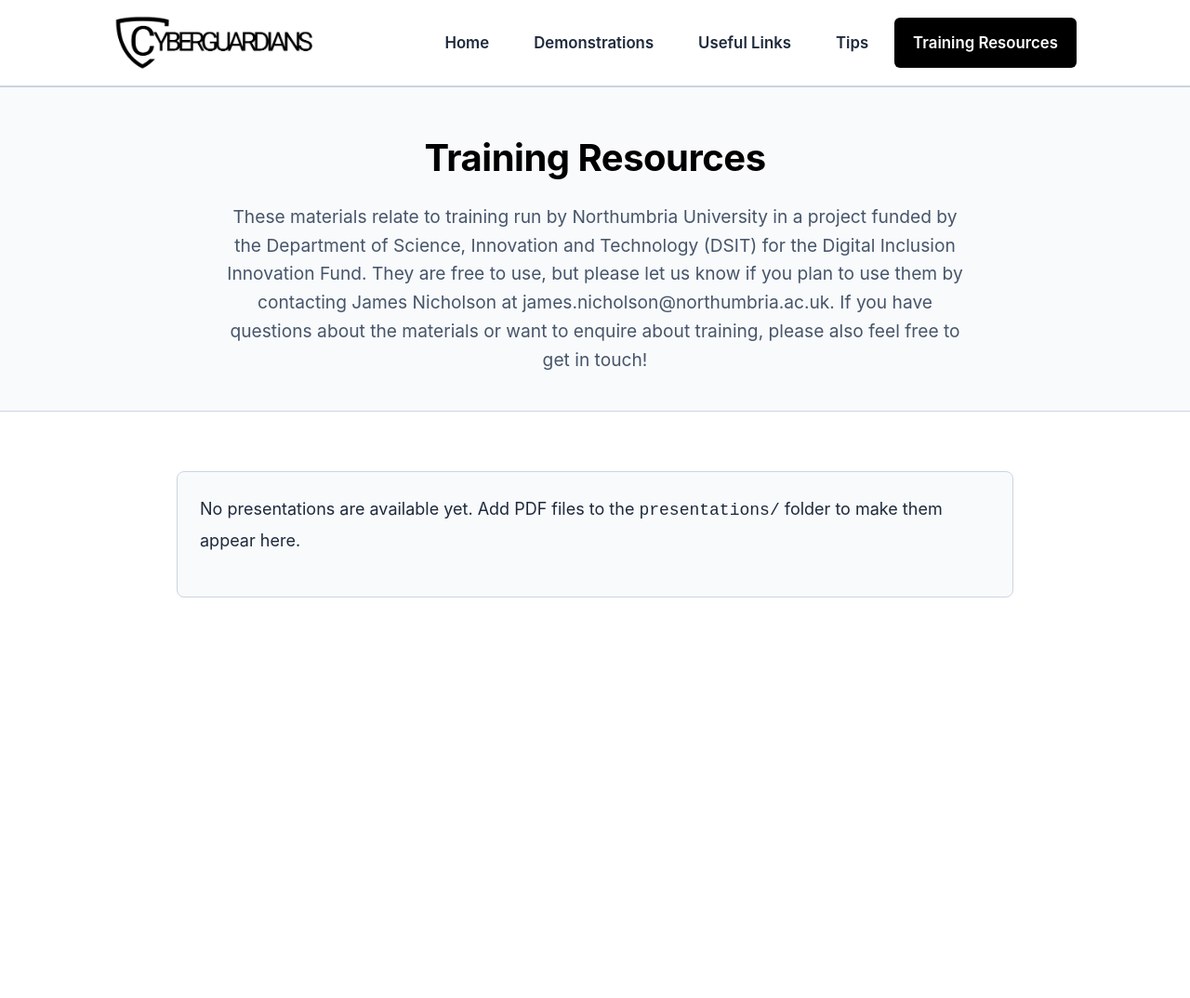
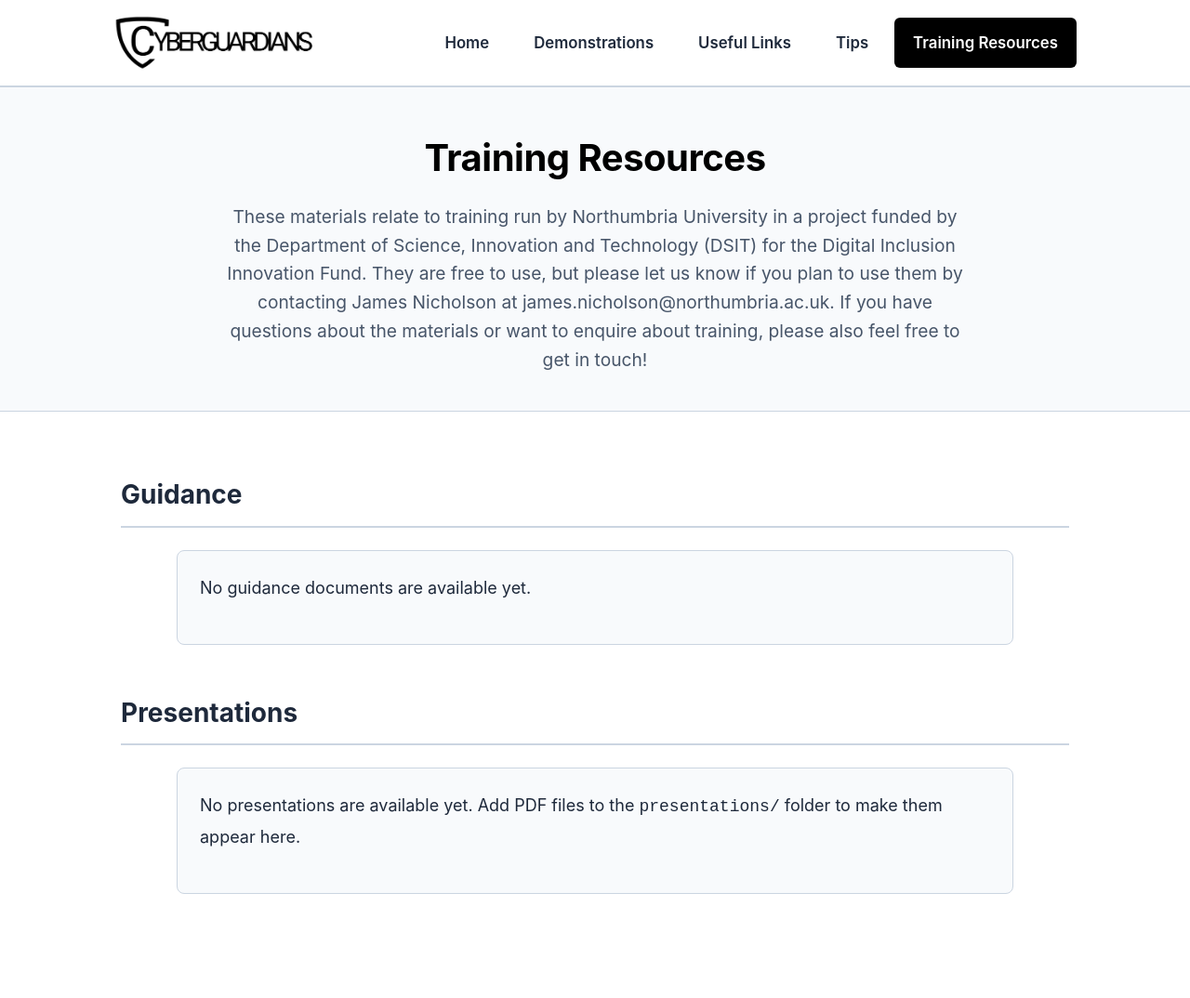
Before and after one commit to cyberguardianstraining/cyberguardianstraining.github.io, a Jekyll site: the page built from training.html, in a window 1280 px wide. Shown: the whole page at 93% size. Built offline with Jekyll 4.4.1, drawn with Linux system fonts in a browser that asks for light colours; before the commit the page ends 900 px from its top, so only the background shows below that.

Commit message:
tweaks to training materials section

```diff
--- a/_config.yml
+++ b/_config.yml
@@ -11,3 +11,5 @@ markdown: kramdown
 include:
   - _includes
   - _layouts
+exclude:
+  - "presentations/*.pptx"
--- a/css/main.css
+++ b/css/main.css
@@ -241,6 +241,20 @@ main {
 .download-btn svg {
     width: 18px;
     height: 18px;
+}
+
+/* Training page sections */
+.training-section {
+    margin-bottom: 3rem;
+}
+
+.section-heading {
+    font-size: 1.75rem;
+    font-weight: 700;
+    color: var(--text-primary);
+    margin-bottom: 1.5rem;
+    padding-bottom: 0.5rem;
+    border-bottom: 2px solid var(--border-color);
 }
 
 /* Content pages styling */
--- a/training.html
+++ b/training.html
@@ -12,6 +12,56 @@ active_page: training
 <main>
     {% assign pdf_files = site.static_files | where_exp: "file", "file.path contains '/presentations/'" | where_exp: "file", "file.extname == '.pdf'" %}
 
+    <section class="training-section">
+        <h2 class="section-heading">Guidance</h2>
+        {% assign guidance_files = "" | split: "" %}
+        {% for file in pdf_files %}
+            {% assign entry = nil %}
+            {% if site.data.presentations %}
+                {% assign entry = site.data.presentations | where: "file", file.name | first %}
+            {% endif %}
+            {% if entry and entry.category == "guidance" %}
+                {% assign guidance_files = guidance_files | push: file %}
+            {% endif %}
+        {% endfor %}
+        {% if guidance_files.size == 0 %}
+        <div class="content-section">
+            <p>No guidance documents are available yet.</p>
+        </div>
+        {% else %}
+        <div class="demo-grid">
+            {% for file in guidance_files %}
+            {% assign entry = site.data.presentations | where: "file", file.name | first %}
+            {% assign display_title = entry.title | default: file.name | remove: '.pdf' | replace: '-', ' ' | replace: '_', ' ' %}
+            <div class="demo-card">
+                <div class="demo-card-content">
+                    <h2>{{ display_title }}</h2>
+                    {% if entry.description %}<p class="demo-description">{{ entry.description }}</p>{% endif %}
+                </div>
+                <div class="demo-actions">
+                    <button class="run-btn" onclick="openPdfViewer('{{ file.path | relative_url }}', '{{ display_title | escape }}')" title="View this document">
+                        <svg xmlns="http://www.w3.org/2000/svg" width="16" height="16" viewBox="0 0 24 24" fill="none" stroke="currentColor" stroke-width="2" stroke-linecap="round" stroke-linejoin="round">
+                            <polygon points="5 3 19 12 5 21 5 3"></polygon>
+                        </svg>
+                        View
+                    </button>
+                    <a href="{{ file.path | relative_url }}" download="{{ file.name }}" class="download-btn" title="Download this document">
+                        <svg xmlns="http://www.w3.org/2000/svg" width="16" height="16" viewBox="0 0 24 24" fill="none" stroke="currentColor" stroke-width="2" stroke-linecap="round" stroke-linejoin="round">
+                            <path d="M21 15v4a2 2 0 0 1-2 2H5a2 2 0 0 1-2-2v-4"></path>
+                            <polyline points="7 10 12 15 17 10"></polyline>
+                            <line x1="12" y1="15" x2="12" y2="3"></line>
+                        </svg>
+                        Download
+                    </a>
+                </div>
+            </div>
+            {% endfor %}
+        </div>
+        {% endif %}
+    </section>
+
+    <section class="training-section">
+        <h2 class="section-heading">Presentations</h2>
         {% if pdf_files.size == 0 %}
         <div class="content-section">
             <p>No presentations are available yet. Add PDF files to the <code>presentations/</code> folder to make them appear here.</p>
@@ -19,18 +69,16 @@ active_page: training
         {% else %}
         <div class="demo-grid">
             {% for file in pdf_files %}
-        {% assign manual_entry = nil %}
+            {% assign entry = nil %}
             {% if site.data.presentations %}
-            {% assign manual_entry = site.data.presentations | where: "file", file.name | first %}
+                {% assign entry = site.data.presentations | where: "file", file.name | first %}
             {% endif %}
-        {% if manual_entry %}
-            {% assign display_title = manual_entry.title %}
-        {% else %}
-            {% assign display_title = file.name | remove: '.pdf' | replace: '-', ' ' | replace: '_', ' ' %}
-        {% endif %}
+            {% if entry == nil or entry.category != "guidance" %}
+            {% assign display_title = entry.title | default: file.name | remove: '.pdf' | replace: '-', ' ' | replace: '_', ' ' %}
             <div class="demo-card">
                 <div class="demo-card-content">
                     <h2>{{ display_title }}</h2>
+                    {% if entry.description %}<p class="demo-description">{{ entry.description }}</p>{% endif %}
                 </div>
                 <div class="demo-actions">
                     <button class="run-btn" onclick="openPdfViewer('{{ file.path | relative_url }}', '{{ display_title | escape }}')" title="View this presentation">
@@ -49,9 +97,11 @@ active_page: training
                     </a>
                 </div>
             </div>
+            {% endif %}
             {% endfor %}
         </div>
         {% endif %}
+    </section>
 </main>
 
 <!-- PDF Viewer Modal -->
```
Also changed, not shown: _data/presentations.yml (+28 -6 lines), 4 other files. Lines whose indentation alone changed are shown as unchanged.
